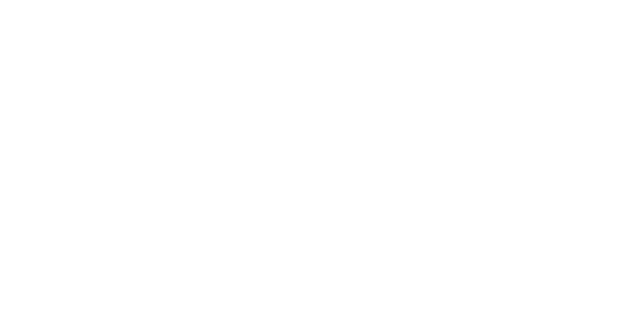
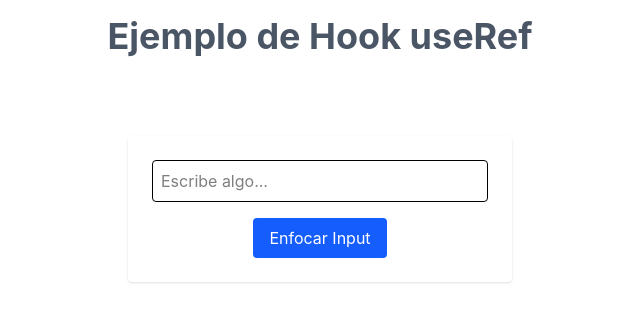
Before and after one commit to Jhosett/Prueba_React_Instalacion, a React app in the folder frontend/: page /useRef in a window 1280 px wide. Before the commit this address had no page. Shown: the top 322 px of the page, without its empty margins (320-960 px from the left). Built offline with nearby package versions, Linux system fonts and the light colour scheme; the HTML template or start-up script is replaced by a standard one.

Commit message:
Agregando Ejemplo Hook useRef a tabla de Hooks

```diff
--- a/frontend/src/App.jsx
+++ b/frontend/src/App.jsx
@@ -6,6 +6,7 @@ import Saludar from './playground/Component'
 import HomeHooks from './playground/HomeHooks'
 import HookUseNavigate from './playground/HookUseNavigate'
 import HookUseState from './playground/HookUseState'
+import HookUseRef from './playground/HookUseRef'
 
 function App() {
   return (
@@ -15,6 +16,7 @@ function App() {
         <Route path='/saludar' element={<Saludar/>}></Route>
         <Route path='/useState' element={<HookUseState/>}></Route>
         <Route path='/useNavigate' element={<HookUseNavigate/>}></Route>
+        <Route path='/useRef' element={<HookUseRef/>}></Route>
       </Routes>
     </BrowserRouter>
   )
--- a/frontend/src/components/HookTable.jsx
+++ b/frontend/src/components/HookTable.jsx
@@ -17,6 +17,12 @@ export default function HookTable() {
       descripcion: "Permite navegar entre rutas en React Router.",
       categoria: "Navegación",
     },
+    {
+      hook: "useRef",
+      ruta: "/useRef",
+      descripcion: "Permite acceder directamente a un elemento del DOM o almacenar valores persistentes.",
+      categoria: "Referencia"
+    }
   ];
 
   return (
--- /dev/null
+++ b/frontend/src/playground/HookUseRef.jsx
@@ -0,0 +1,35 @@
+import React from 'react'
+import { useRef } from 'react'
+
+export default function HookUseRef() {
+
+    //Se crea la referencia
+    const inputRef = useRef(null);
+
+    const enfocarInput = () => {
+        inputRef.current.focus();
+    };
+
+  return (
+    <div>
+        <h1 className="text-center text-4xl font-bold m-4 text-gray-600">
+            Ejemplo de Hook useRef
+        </h1>
+
+        <div className='flex items-center justify-center mt-20'>
+            <div className='bg-white p-6 rounded shadow w-96 text-center'>
+                <input
+                    ref={inputRef}
+                    type="text"
+                    placeholder='Escribe algo...'
+                    className='border p-2 w-full mb-4 rounded'
+                />
+
+                <button onClick={enfocarInput} className='bg-blue-600 hover:bg-blue-700 text-white px-4 py-2 rounded'>
+                    Enfocar Input
+                </button>
+            </div>
+        </div>
+    </div>
+  )
+}
```
